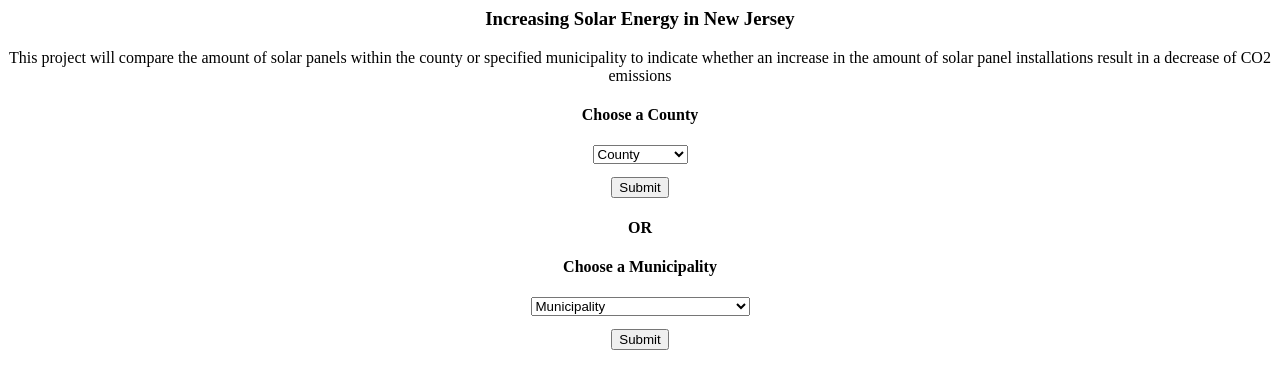
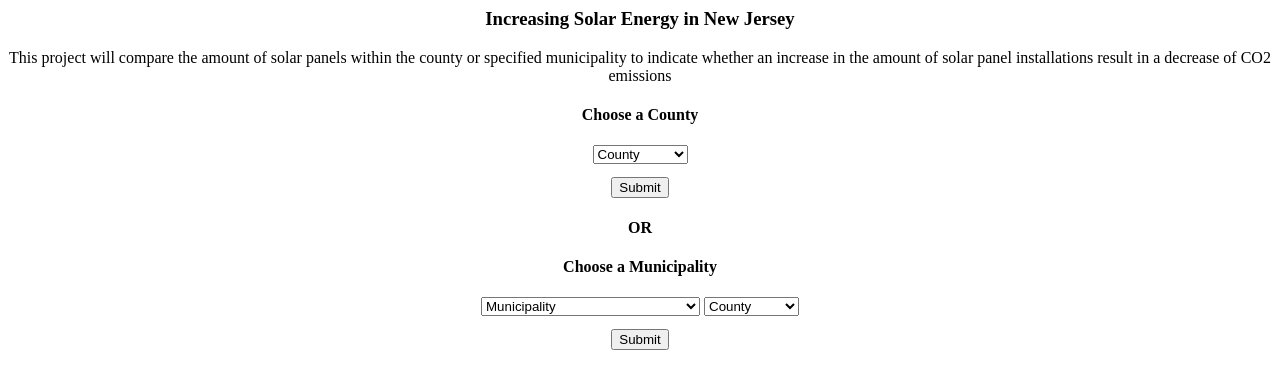
Before and after one commit to LucasFranco12/sustainability-database, a Flask app: page / in a window 1280 px wide. Shown: the top 389 px of the page. Run offline with Flask 3, Linux system fonts and the light colour scheme; some libraries are stand-ins or nearby versions.

Commit message:
Final GUI

```diff
--- a/src/app.py
+++ b/src/app.py
@@ -48,34 +48,29 @@ def form():
 def venue_handler():
     oldinstallations = connect('CREATE VIEW old_installation AS SELECT Municipality, COUNT(*) AS Installations FROM installation WHERE Year_Installed <= \'2015-12-31\' AND County = \'' + request.form['county'] + '\'GROUP BY Municipality; SELECT old_installation.municipality, old_installation.Installations, emission.TOTAL_MTCO2e FROM emission JOIN old_installation ON emission.Municipality=old_installation.Municipality AND emission.County=\'' + request.form['county'] + '\' AND Year = 2015;')
     currentinstallations = connect('CREATE VIEW old_installation AS SELECT Municipality, COUNT(*) AS Installations FROM installation WHERE County = \'' + request.form['county'] + '\'GROUP BY Municipality; SELECT old_installation.municipality, old_installation.Installations, emission.TOTAL_MTCO2e FROM emission JOIN old_installation ON emission.Municipality=old_installation.Municipality AND emission.County=\'' + request.form['county'] + '\' AND Year = 2020;')
-    oldcresinstall = connect('CREATE VIEW old_cres_installation AS SELECT Municipality, COUNT(*) AS Installations FROM installation WHERE Customer_Type = \'Residential\' AND Year_Installed <= \'2015-12-31\' AND County = \'' + request.form['county'] + '\'GROUP BY Municipality; SELECT old_cres_installation.municipality, old_cres_installation.Installations, emission.TOTAL_MTCO2e FROM emission JOIN old_cres_installation ON emission.Municipality=old_cres_installation.Municipality AND emission.County=\'' + request.form['county'] + '\' AND Year = 2015;')
-    currcresinstall = connect('CREATE VIEW old_cres_installation AS SELECT Municipality, COUNT(*) AS Installations FROM installation WHERE Customer_Type = \'Residential\' AND County = \'' + request.form['county'] + '\'GROUP BY Municipality; SELECT old_cres_installation.municipality, old_cres_installation.Installations, emission.TOTAL_MTCO2e FROM emission JOIN old_cres_installation ON emission.Municipality=old_cres_installation.Municipality AND emission.County=\'' + request.form['county'] + '\' AND Year = 2020;')
-    oldccominstall = connect('CREATE VIEW old_cres_installation AS SELECT Municipality, COUNT(*) AS Installations FROM installation WHERE Customer_Type = \'Commercial\' AND Year_Installed <= \'2015-12-31\' AND County = \'' + request.form['county'] + '\'GROUP BY Municipality; SELECT old_cres_installation.municipality, old_cres_installation.Installations, emission.TOTAL_MTCO2e FROM emission JOIN old_cres_installation ON emission.Municipality=old_cres_installation.Municipality AND emission.County=\'' + request.form['county'] + '\' AND Year = 2015;')
-    currccominstall = connect('CREATE VIEW old_cres_installation AS SELECT Municipality, COUNT(*) AS Installations FROM installation WHERE Customer_Type = \'Commercial\' AND County = \'' + request.form['county'] + '\'GROUP BY Municipality; SELECT old_cres_installation.municipality, old_cres_installation.Installations, emission.TOTAL_MTCO2e FROM emission JOIN old_cres_installation ON emission.Municipality=old_cres_installation.Municipality AND emission.County=\'' + request.form['county'] + '\' AND Year = 2020;')
-    oldcotherinstall = connect('CREATE VIEW old_cres_installation AS SELECT Municipality, COUNT(*) AS Installations FROM installation WHERE Customer_Type != \'Commercial\' AND Customer_Type != \'Residential\' AND Year_Installed <= \'2015-12-31\' AND County = \'' + request.form['county'] + '\'GROUP BY Municipality; SELECT old_cres_installation.municipality, old_cres_installation.Installations, emission.TOTAL_MTCO2e FROM emission JOIN old_cres_installation ON emission.Municipality=old_cres_installation.Municipality AND emission.County=\'' + request.form['county'] + '\' AND Year = 2015;')
-    currcotherinstall = connect('CREATE VIEW old_cres_installation AS SELECT Municipality, COUNT(*) AS Installations FROM installation WHERE Customer_Type != \'Commercial\' AND Customer_Type != \'Residential\' AND County = \'' + request.form['county'] + '\'GROUP BY Municipality; SELECT old_cres_installation.municipality, old_cres_installation.Installations, emission.TOTAL_MTCO2e FROM emission JOIN old_cres_installation ON emission.Municipality=old_cres_installation.Municipality AND emission.County=\'' + request.form['county'] + '\' AND Year = 2020;')
     heads = ['Municipality', 'Installations','Total MTCO2 Emission']
-    headres = ['Municipality', 'Number of Residential Installations']
-    headcom = ['Municipality', 'Number of Commercial Installations']
-    headother = ['Municipality', 'Number of Other Installations']
-    return render_template('my-county-result.html', oldcotherinstall=oldcotherinstall, currcotherinstall=currcotherinstall, oldccominstall=oldccominstall, currccominstall=currccominstall, oldinstallations=oldinstallations, currentinstallations=currentinstallations, oldcresinstall=oldcresinstall, currcresinstall=currcresinstall, heads=heads, headres=headres, headcom=headcom, headother=headother)
+    return render_template('my-county-result.html', oldinstallations=oldinstallations, currentinstallations=currentinstallations, heads=heads)
 
 # handle venue POST and serve result web page
 @app.route('/municipality-handler', methods=['POST'])
 def municipality_handler():
-    oldinstallations = connect('CREATE VIEW old_mun_installation AS SELECT Municipality, County, COUNT(*) AS Installations FROM installation WHERE Year_Installed <= \'2015-12-31\' AND Municipality = \'' + request.form['municipality'] + '\'GROUP BY Municipality, County; SELECT old_mun_installation.Installations, emission.TOTAL_MTCO2e FROM emission JOIN old_mun_installation ON emission.Municipality=old_mun_installation.Municipality AND emission.County=old_mun_installation.County AND Year = 2015;')
-    currentinstallations = connect('CREATE VIEW old_mun_installation AS SELECT Municipality, County, COUNT(*) AS Installations FROM installation WHERE Municipality = \'' + request.form['municipality'] + '\'GROUP BY Municipality, County; SELECT old_mun_installation.Installations, emission.TOTAL_MTCO2e FROM emission JOIN old_mun_installation ON emission.Municipality=old_mun_installation.Municipality AND emission.County=old_mun_installation.County AND Year = 2020;')
-    oldresinstall = connect('CREATE VIEW old_res_installation AS SELECT Municipality, County, COUNT(*) AS num_residential_installations FROM installation WHERE Customer_Type = \'Residential\' AND Year_Installed <= \'2015-12-31\' AND Municipality = \'' + request.form['municipality'] + '\'GROUP BY Municipality, County; SELECT old_res_installation.num_residential_installations, emission.TOTAL_MTCO2e FROM emission JOIN old_res_installation ON emission.Municipality=old_res_installation.Municipality AND emission.County=old_res_installation.County AND Year = 2015;')
-    curresinstall = connect('CREATE VIEW old_res_installation AS SELECT Municipality, County, COUNT(*) AS num_residential_installations FROM installation WHERE Customer_Type = \'Residential\' AND Municipality = \'' + request.form['municipality'] + '\'GROUP BY Municipality, County; SELECT old_res_installation.num_residential_installations, emission.TOTAL_MTCO2e FROM emission JOIN old_res_installation ON emission.Municipality=old_res_installation.Municipality AND emission.County=old_res_installation.County AND Year = 2020;')
-    oldcominstall = connect('CREATE VIEW old_res_installation AS SELECT Municipality, County, COUNT(*) AS num_residential_installations FROM installation WHERE Customer_Type = \'Commercial\'  AND Year_Installed <= \'2015-12-31\' AND Municipality = \'' + request.form['municipality'] + '\'GROUP BY Municipality, County; SELECT old_res_installation.num_residential_installations, emission.TOTAL_MTCO2e FROM emission JOIN old_res_installation ON emission.Municipality=old_res_installation.Municipality AND emission.County=old_res_installation.County AND Year = 2015;')
-    curcominstall = connect('CREATE VIEW old_res_installation AS SELECT Municipality, County, COUNT(*) AS num_residential_installations FROM installation WHERE Customer_Type = \'Commercial\' AND Municipality = \'' + request.form['municipality'] + '\'GROUP BY Municipality, County; SELECT old_res_installation.num_residential_installations, emission.TOTAL_MTCO2e FROM emission JOIN old_res_installation ON emission.Municipality=old_res_installation.Municipality AND emission.County=old_res_installation.County AND Year = 2020;')
-    oldotherinstall = connect('CREATE VIEW old_res_installation AS SELECT Municipality, County, COUNT(*) AS num_residential_installations FROM installation WHERE Customer_Type != \'Residential\' AND Customer_Type != \'Commercial\' AND Year_Installed <= \'2015-12-31\' AND Municipality = \'' + request.form['municipality'] + '\'GROUP BY Municipality, County; SELECT old_res_installation.num_residential_installations, emission.TOTAL_MTCO2e FROM emission JOIN old_res_installation ON emission.Municipality=old_res_installation.Municipality AND emission.County=old_res_installation.County AND Year = 2015;')
-    curotherinstall = connect('CREATE VIEW old_res_installation AS SELECT Municipality, County, COUNT(*) AS num_residential_installations FROM installation WHERE Customer_Type != \'Residential\' AND Customer_Type != \'Commercial\' AND Municipality = \'' + request.form['municipality'] + '\'GROUP BY Municipality, County; SELECT old_res_installation.num_residential_installations, emission.TOTAL_MTCO2e FROM emission JOIN old_res_installation ON emission.Municipality=old_res_installation.Municipality AND emission.County=old_res_installation.County AND Year = 2020;')
-    heads = ['Number of Installations', 'Total MTCO2 Emission']
-    headres = ['Number of Residential Installations', 'Total MTCO2 Emission']
-    headcom = ['Number of Commercial Installations', 'Total MTCO2 Emission']
-    headother = ['Number of Other Installations', 'Total MTCO2 Emission']
-    return render_template('my-municipality-result.html', curcominstall=curcominstall, oldcominstall=oldcominstall, curotherinstall=curotherinstall, oldotherinstall=oldotherinstall, oldinstallations=oldinstallations, currentinstallations=currentinstallations, oldresinstall=oldresinstall, curresinstall=curresinstall, heads=heads, headres=headres, headcom=headcom, headother=headother)
+	oldinstallations = connect('CREATE VIEW old_mun_installation AS SELECT Municipality, County, COUNT(*) AS Installations FROM installation WHERE Year_Installed <= \'2015-12-31\' AND Municipality = \'' + request.form['municipality'] + '\' AND County = \'' + request.form['mun_county'] + '\'GROUP BY Municipality, County; SELECT old_mun_installation.Installations, emission.TOTAL_MTCO2e FROM emission JOIN old_mun_installation ON emission.Municipality=old_mun_installation.Municipality AND emission.County=old_mun_installation.County AND Year = 2015;')
+	currentinstallations = connect('CREATE VIEW old_mun_installation AS SELECT Municipality, County, COUNT(*) AS Installations FROM installation WHERE Municipality = \'' + request.form['municipality'] + '\' AND County = \'' + request.form['mun_county'] + '\'GROUP BY Municipality, County; SELECT old_mun_installation.Installations, emission.TOTAL_MTCO2e FROM emission JOIN old_mun_installation ON emission.Municipality=old_mun_installation.Municipality AND emission.County=old_mun_installation.County AND Year = 2020;')
+
+	oldresinstall = connect('CREATE VIEW old_res_installation AS SELECT Municipality, County, COUNT(*) AS num_residential_installations FROM installation WHERE Customer_Type = \'Residential\' AND Year_Installed <= \'2015-12-31\' AND Municipality = \'' + request.form['municipality'] + '\' AND County = \'' + request.form['mun_county'] + '\'GROUP BY Municipality, County; SELECT old_res_installation.num_residential_installations, emission.Residential_Electricity, emission.Residential_Natural_Gas FROM emission JOIN old_res_installation ON emission.Municipality=old_res_installation.Municipality AND emission.County=old_res_installation.County AND Year = 2015;')
+	curresinstall = connect('CREATE VIEW curr_res_installation AS SELECT Municipality, County, COUNT(*) AS num_residential_installations FROM installation WHERE Customer_Type = \'Residential\' AND Municipality = \'' + request.form['municipality'] + '\' AND County = \'' + request.form['mun_county'] + '\'GROUP BY Municipality, County; SELECT curr_res_installation.num_residential_installations, emission.Residential_Electricity, emission.Residential_Natural_Gas FROM emission JOIN curr_res_installation ON emission.Municipality=curr_res_installation.Municipality AND emission.County=curr_res_installation.County AND Year = 2020;')
+
+	oldcomminstall = connect('CREATE VIEW old_comm_installation AS SELECT Municipality, County, COUNT(*) AS num_commercial_installations FROM installation WHERE Customer_Type = \'Commercial\' AND Year_Installed <= \'2015-12-31\' AND Municipality = \'' + request.form['municipality'] + '\' AND County = \'' + request.form['mun_county'] + '\'GROUP BY Municipality, County; SELECT old_comm_installation.num_commercial_installations, emission.Commercial_Electricity, emission.Commercial_Natural_Gas FROM emission JOIN old_comm_installation ON emission.Municipality=old_comm_installation.Municipality AND emission.County=old_comm_installation.County AND Year = 2015;')
+	currcomminstall = connect('CREATE VIEW curr_comm_installation AS SELECT Municipality, County, COUNT(*) AS num_commercial_installations FROM installation WHERE Customer_Type = \'Commercial\' AND Municipality = \'' + request.form['municipality'] + '\' AND County = \'' + request.form['mun_county'] + '\'GROUP BY Municipality, County; SELECT curr_comm_installation.num_commercial_installations, emission.Commercial_Electricity, emission.Commercial_Natural_Gas FROM emission JOIN curr_comm_installation ON emission.Municipality=curr_comm_installation.Municipality AND emission.County=curr_comm_installation.County AND Year = 2020;')
+
+	oldotherinstall = connect('CREATE VIEW old_other_installation AS SELECT Municipality, County, COUNT(*) AS num_other_installations FROM installation WHERE Customer_Type != \'Residential\' AND Customer_Type != \'Commercial\' AND Year_Installed <= \'2015-12-31\' AND Municipality = \'' + request.form['municipality'] + '\' AND County = \'' + request.form['mun_county'] + '\'GROUP BY Municipality, County; SELECT old_other_installation.num_other_installations, emission.Other_Electricity, emission.Other_Gas FROM emission JOIN old_other_installation ON emission.Municipality=old_other_installation.Municipality AND emission.County=old_other_installation.County AND Year = 2015;')
+	currotherinstall = connect('CREATE VIEW curr_other_installation AS SELECT Municipality, County, COUNT(*) AS num_other_installations FROM installation WHERE Customer_Type != \'Residential\' AND Customer_Type != \'Commercial\' AND Municipality = \'' + request.form['municipality'] + '\' AND County = \'' + request.form['mun_county'] + '\'GROUP BY Municipality, County; SELECT curr_other_installation.num_other_installations, emission.Other_Electricity, emission.Other_Gas FROM emission JOIN curr_other_installation ON emission.Municipality=curr_other_installation.Municipality AND emission.County=curr_other_installation.County AND Year = 2020;')
+
+	heads = ['Number of Installations', 'Total MTCO2 Emission']
+	headres = ['Number of Residential Installations', 'Residential Electricity', 'Residential Natural Gas']
+	headcomm = ['Number of Commercial Installations', 'Commercial Electricity', 'Commercial Natural Gas']
+	headother = ['Number of Other Installations', 'Other Electricity', 'Other Natural Gas']
+	return render_template('my-municipality-result.html', oldinstallations=oldinstallations, currentinstallations=currentinstallations, oldresinstall=oldresinstall, curresinstall=curresinstall, heads=heads, headres=headres, headcomm=headcomm, oldcomminstall=oldcomminstall, currcomminstall=currcomminstall, headother=headother, oldotherinstall=oldotherinstall, currotherinstall=currotherinstall)
 
 if __name__ == '__main__':
     app.run(debug = True)
--- a/src/templates/my-form.html
+++ b/src/templates/my-form.html
@@ -593,6 +593,30 @@
 					<option value="Wrightstown borough">Wrightstown Borough</option>
 					<option value="Wyckoff township">Wyckoff Township</option>
 				</select>
+				<select name="mun_county" id="mun_county">
+					<option value="">County</option>
+					<option value="Atlantic">Atlantic</option>
+					<option value="Bergen">Bergen</option>
+					<option value="Burlington">Burlington</option>
+					<option value="Camden">Camden</option>
+					<option value="Cape May">Cape May</option>
+					<option value="Cumberland">Cumberland</option>
+					<option value="Essex">Essex</option>
+					<option value="Gloucester">Gloucester</option>
+					<option value="Hudson">Hudson</option>
+					<option value="Hunterdon">Hunterdon</option>
+					<option value="Mercer">Mercer</option>
+					<option value="Middlesex">Middlesex</option>
+					<option value="Monmouth">Monmouth</option>
+					<option value="Morris">Morris</option>
+					<option value="Ocean">Ocean</option>
+					<option value="Passaic">Passaic</option>
+					<option value="Salem">Salem</option>
+					<option value="Somerset">Somerset</option>
+					<option value="Sussex">Sussex</option>
+					<option value="Union">Union</option>
+					<option value="Warren">Warren</option>
+				</select>
             </div>
 			<div style="text-align:center;">
                 <input type="submit" value="Submit">
```
Also changed, not shown: src/templates/my-county-result.html (+0 -120 lines), src/templates/my-municipality-result.html (+13 -9 lines), README.md, 2 other files.
